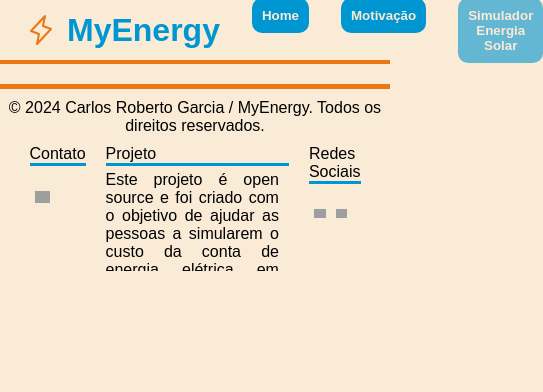
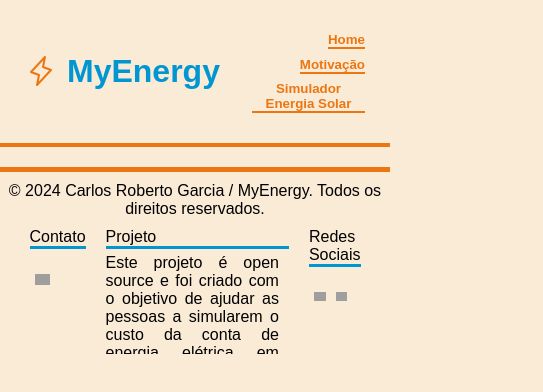
Before and after one commit to crgfilho15/my-energy-react-ts, a React (Vite) app: page / in a window 390 px wide. Shown: the top 392 px of the page, 543 px wide, since content can reach past the window. Built offline with nearby package versions, Linux system fonts and the light colour scheme; grey boxes are pictures that could not be loaded.

Commit message:
Atualizando

```diff
--- a/src/components/Header.module.css
+++ b/src/components/Header.module.css
@@ -26,8 +26,8 @@ main {
     color: antiquewhite;
     max-height: 50px;
     margin: 0;
+    border-bottom: 4px solid var(--cor-principal);
     /* background-color: var(--cor-principal); */
-    border-bottom: 4px solid var(--cor-principal);
     /* border-style: solid;
     border-width: 4px;
     border-color: var(--cor-principal); */
@@ -46,7 +46,6 @@ main {
 .myEnergy {
     margin-left: 10px;
     color: var(--cor-principal2);
-    /* font-size: 3vw; */
 }
 
 .botoes {
@@ -70,6 +69,33 @@ main {
     background-color: var(--cor-hover); /* Estilo para quando o mouse passa por cima */
 }
 
+@media screen and (max-width: 700px) {
+    .botoes {
+        display: flex;
+        flex-direction: column;
+        justify-content: space-between;
+        align-items: flex-end;
+        gap: 0.4rem;
+    }
+
+    .cabecalho {
+        max-height: none;
+    }
+
+    .botao {
+        background-color: antiquewhite;
+        border: none;
+        padding: 0px;
+        color: var(--cor-principal);
+        border-radius: 0px;
+        border-bottom: 2px solid var(--cor-principal);
+    }
+
+    .botao:hover {
+        background-color: unset;
+    }
+}
+
 .botaoDisabled {
     opacity: 0.6;
     cursor: not-allowed;
--- a/src/components/Header.tsx
+++ b/src/components/Header.tsx
@@ -11,7 +11,7 @@ export function Header() {
             </div>
             <div className={styles.botoes}>
                 <div>
-                    <Link to='./home'><button id="botao-sobre-nos" className={styles.botao} type="button">Home</button></Link>
+                    <Link to=''><button id="botao-sobre-nos" className={styles.botao} type="button">Home</button></Link>
                     {/* <button id="botao-sobre-nos" className={styles.botao} type="button">Home</button> */}
                 </div>
                 <div>
@@ -19,8 +19,8 @@ export function Header() {
                     {/* <button id="botao-sobre-nos" className={styles.botao} type="button">Motivação</button> */}
                 </div>
                 <div>
-                    {/* <Link to=''><button id="botao-sobre-nos" className={`${styles.botao} ${styles.botaoDisabled}`} type="button">Simulador Energia Solar</button></Link> */}
-                    <button id="botao-sobre-nos" title="Em breve" className={`${styles.botao} ${styles.botaoDisabled}`} type="button">Simulador Energia Solar</button>
+                    <Link to='./simulacao'><button id="botao-sobre-nos" title="Em breve" className={`${styles.botao}`} type="button">Simulador Energia Solar</button></Link>
+                    {/* <button id="botao-sobre-nos" title="Em breve" className={`${styles.botao} ${styles.botaoDisabled}`} type="button">Simulador Energia Solar</button> */}
                 </div>
             </div>
         </div>
```
